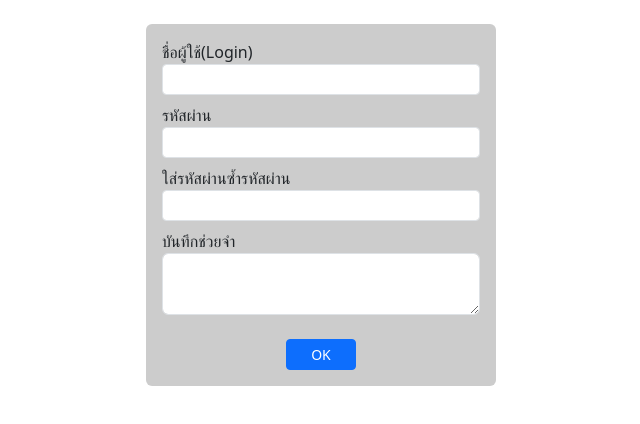
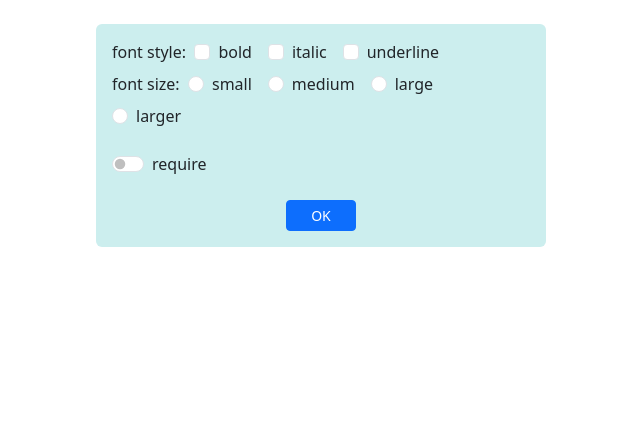
Before and after one commit to vong321654/app1, a React (Create React App) app: page / in a window 1280 px wide. Shown: the top 424 px of the page, without its empty margins (319-959 px from the left). Built offline with nearby package versions, Linux system fonts and the light colour scheme.

Commit message:
form_check

```diff
--- a/src/App.js
+++ b/src/App.js
@@ -1,8 +1,9 @@
 import React from 'react'
 //import Router3 from './router3';
 //import FormSearch from './form-search'
-import FormText from './form-text'
+//import FormText from './form-text'
+import FormCheck from './form-check'
 
 export default function App(){
-  return <FormText/>
+  return <FormCheck/>
 }
--- /dev/null
+++ b/src/form-check.js
@@ -0,0 +1,81 @@
+import React from 'react'
+
+export default function FormCheck() {
+    const switchReq = React.useRef()
+    const styles = ['bold','italic','underline']
+    const sizes = ['small','medium','large','larger']
+    let checkedStyles = []
+    let checkedSize = ''
+
+    const onChangeCheck = (event) => {
+        let checked = event.target.checked
+        let value = event.target.value
+        let idx = checkedStyles.indexOf(value)
+        if (checked && idx === -1) {
+            checkedStyles.push(value)
+            } else {
+             checkedStyles.splice(idx, 1)
+            }
+    }
+    const onChangeRadio = (event) => {
+        checkedSize = event.target.value
+       }
+
+    const onClickButton = () => {
+        if (switchReq.current.checked) {
+            if (checkedStyles.length === 0) {
+                alert('Please select style')
+                return
+            } else if (checkedSize === '') {
+                alert('selected size:')
+                return
+            }
+        }
+        let msg = 'selected style(s): ' + checkedStyles.join(', ')
+        msg += '\nselected size: ' + checkedSize
+        alert(msg)
+        }
+        return (
+            <div  className="mt-4 mx-auto p-3 rounded"
+            style={{ width:'450px', background:'#cee'}}>
+                <form>
+                    <span>font style:</span>&nbsp;&nbsp;
+                    {
+                        styles.map((st, i) => {
+                            return (
+                            <div className="form-check form-check-inline mb-2">
+                                <input type="checkbox" id={'check'+i} value={st}
+                                    className="form-check-input" onChange={onChangeCheck}/>
+                                <label htmlFor={'check'+i} className="form-check-label">{st}</label>
+                            </div>
+                            )
+                        })
+                    }
+                    <br/>
+                    <span>font size:</span>&nbsp;&nbsp;
+                    {
+                        sizes.map((sz, i) => {
+                            return (
+                            <div className="form-check form-check-inline mb-2">
+                                <input type="radio" id={'radio'+i} name="fontSize" value={sz}
+                                    className="form-check-input" onChange={onChangeRadio}/>
+                                <label htmlFor={'radio'+i} className="form-check-label">{sz}</label>
+                            </div>
+                            )
+                        })
+                    }
+                    <div className="form-check form-switch mt-3">
+                        <input type="checkbox" id="sw" value="require"
+                            className="form-check-input" ref={switchReq}/>
+                        <label htmlFor="sw" className="form-check-label">require</label>
+                    </div>
+
+                    <div className="text-center mt-4">
+                        <button type="button" className="btn btn-sm px-4 btn-primary"
+                            onClick={onClickButton}>OK
+                        </button>
+                    </div>
+                </form>
+            </div>
+        )
+ }
--- /dev/null
+++ b/src/form-validation.js
@@ -0,0 +1,2 @@
+import React from 'react'
+import {useForm} from ''
```
